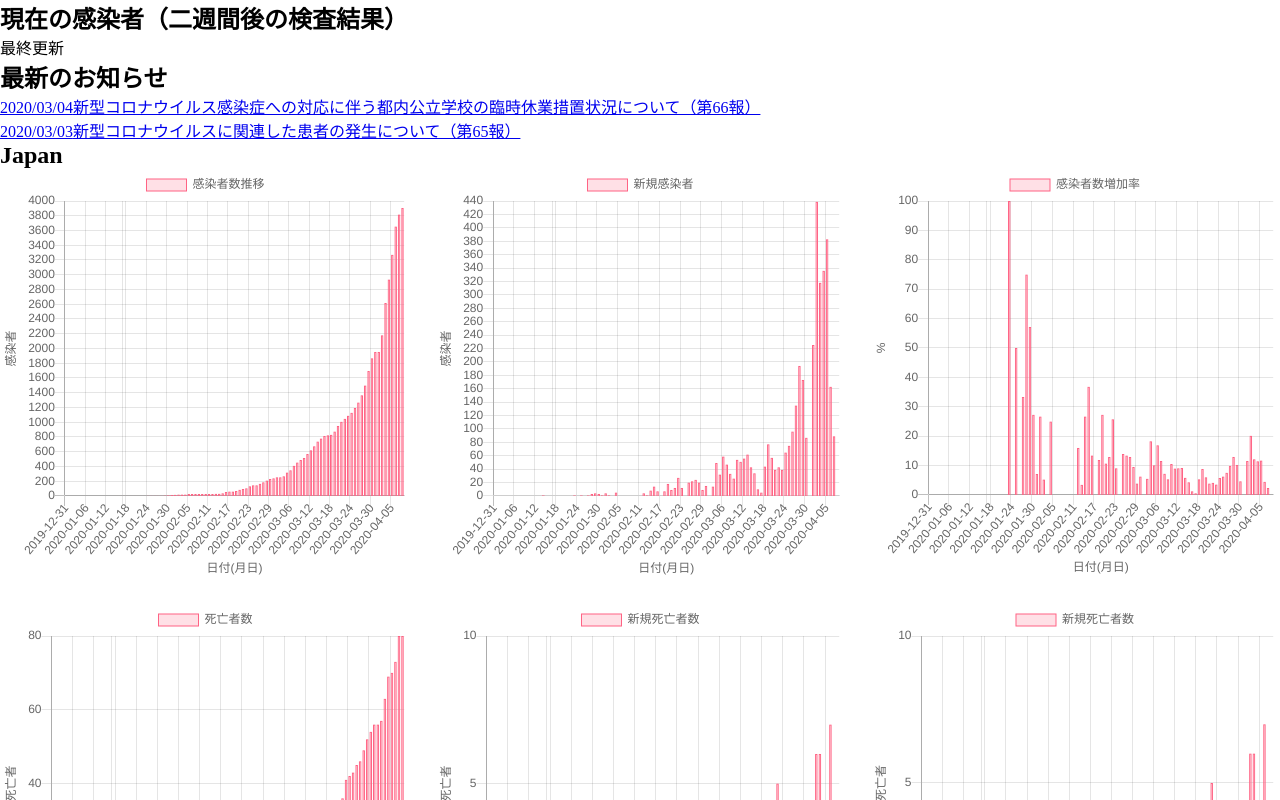
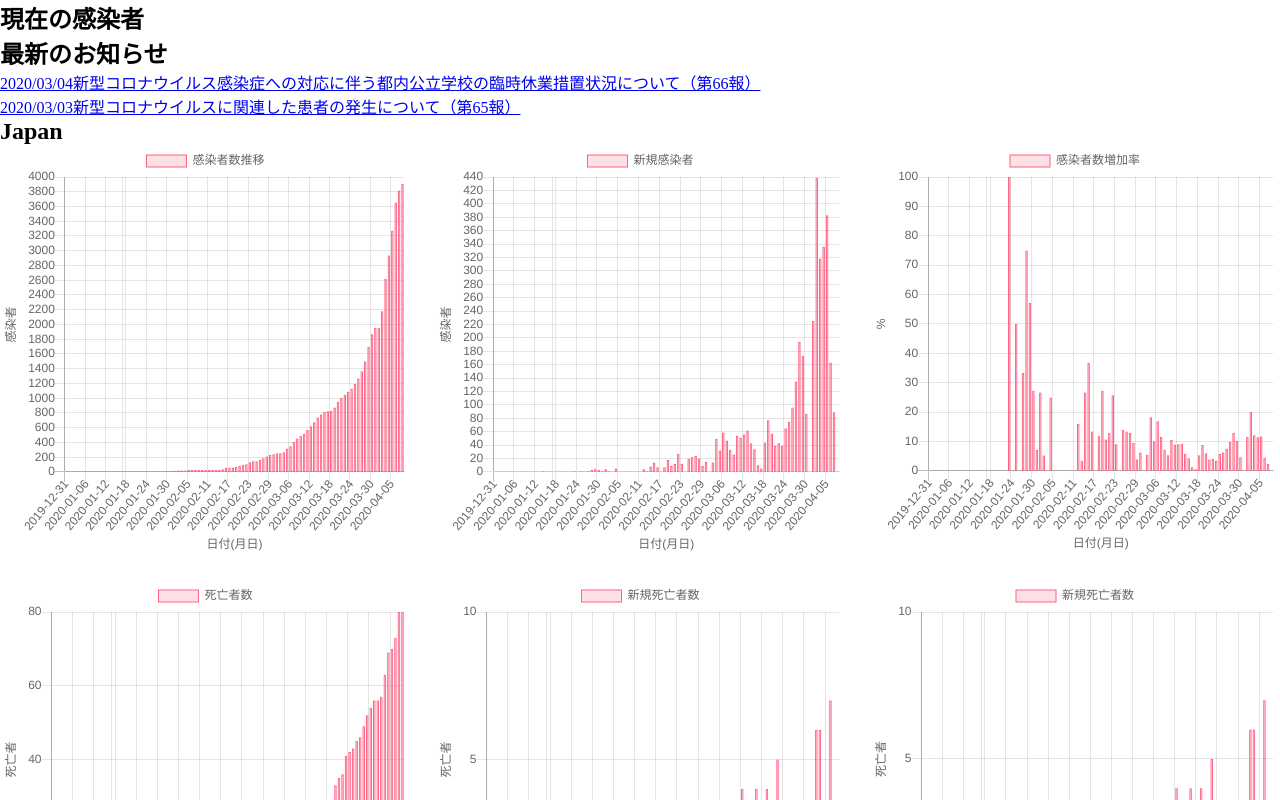
Before and after one commit to yuuyuu-1015/covid-19, a Vue app: page / in a window 1280 px wide. Shown: the top 800 px of the page. Built offline with nearby package versions, Linux system fonts and the light colour scheme.

Commit message:
微調整

```diff
--- a/src/App.vue
+++ b/src/App.vue
@@ -1,9 +1,6 @@
 <template>
   <div class="MainPage">
-    <page-header
-      :title="title"
-      :date="date"
-    ></page-header>
+    <page-header :title="title"></page-header>
     <whats-new :items="newsItems"></whats-new>
     <h2>Japan</h2>
     <v-row>
@@ -73,7 +70,6 @@
 
 <script>
 import PageHeader from '@/components/PageHeader.vue';
-import Data from '@/data/AllData.json';
 import News from '@/data/news.json';
 import WhatsNew from '@/components/WhatsNew.vue';
 import TimeBarChart from '@/components/TimeBarChart.vue';
@@ -114,8 +110,7 @@ export default {
   },
   data() {
     return{
-      date: Data.lastUpdate,
-      title: "現在の感染者（二週間後の検査結果）",
+      title: "現在の感染者",
       newsItems: News.newsItems
     }
   }
--- a/src/components/PageHeader.vue
+++ b/src/components/PageHeader.vue
@@ -1,9 +1,6 @@
 <template>
     <div>
         <h2>{{ title }}</h2>
-        <div class="date">
-            <span>最終更新 </span><time>{{ date }}</time>
-        </div>
     </div>
 </template>
 
--- a/src/components/TimeBarChart2Us.vue
+++ b/src/components/TimeBarChart2Us.vue
@@ -58,7 +58,7 @@ export default {
           yAxes: [{
             ticks: {
               beginAtZero: true,
-              stepSize: 10,
+              stepSize: 10000,
             },
             scaleLabel: {
               display: true,
--- a/src/components/TimeBarChartUs.vue
+++ b/src/components/TimeBarChartUs.vue
@@ -50,7 +50,7 @@ export default {
           yAxes: [{
             ticks: {
               beginAtZero: true,
-              stepSize: 1000,
+              stepSize: 50000,
             },
             scaleLabel: {
               display: true,
```
